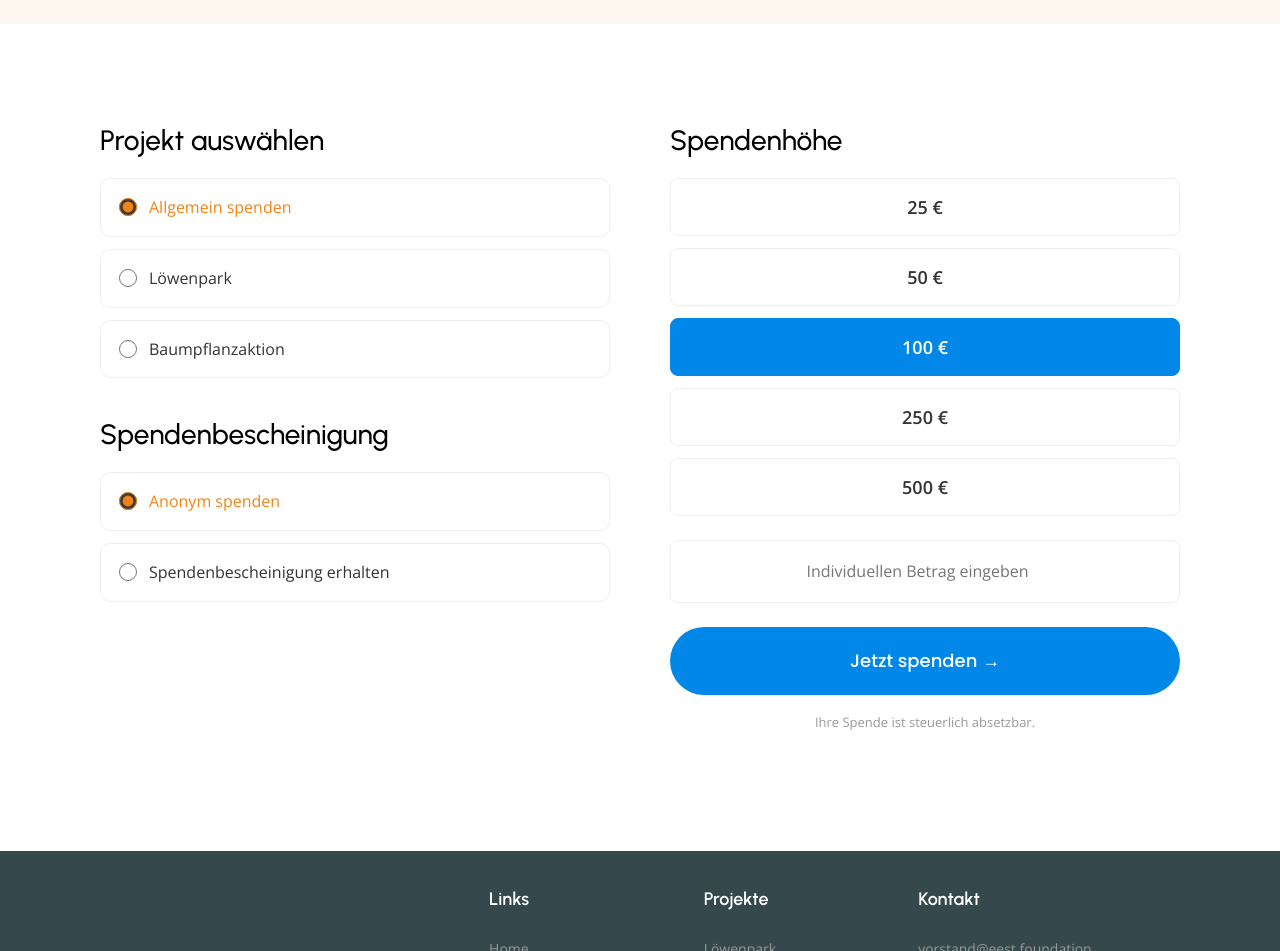
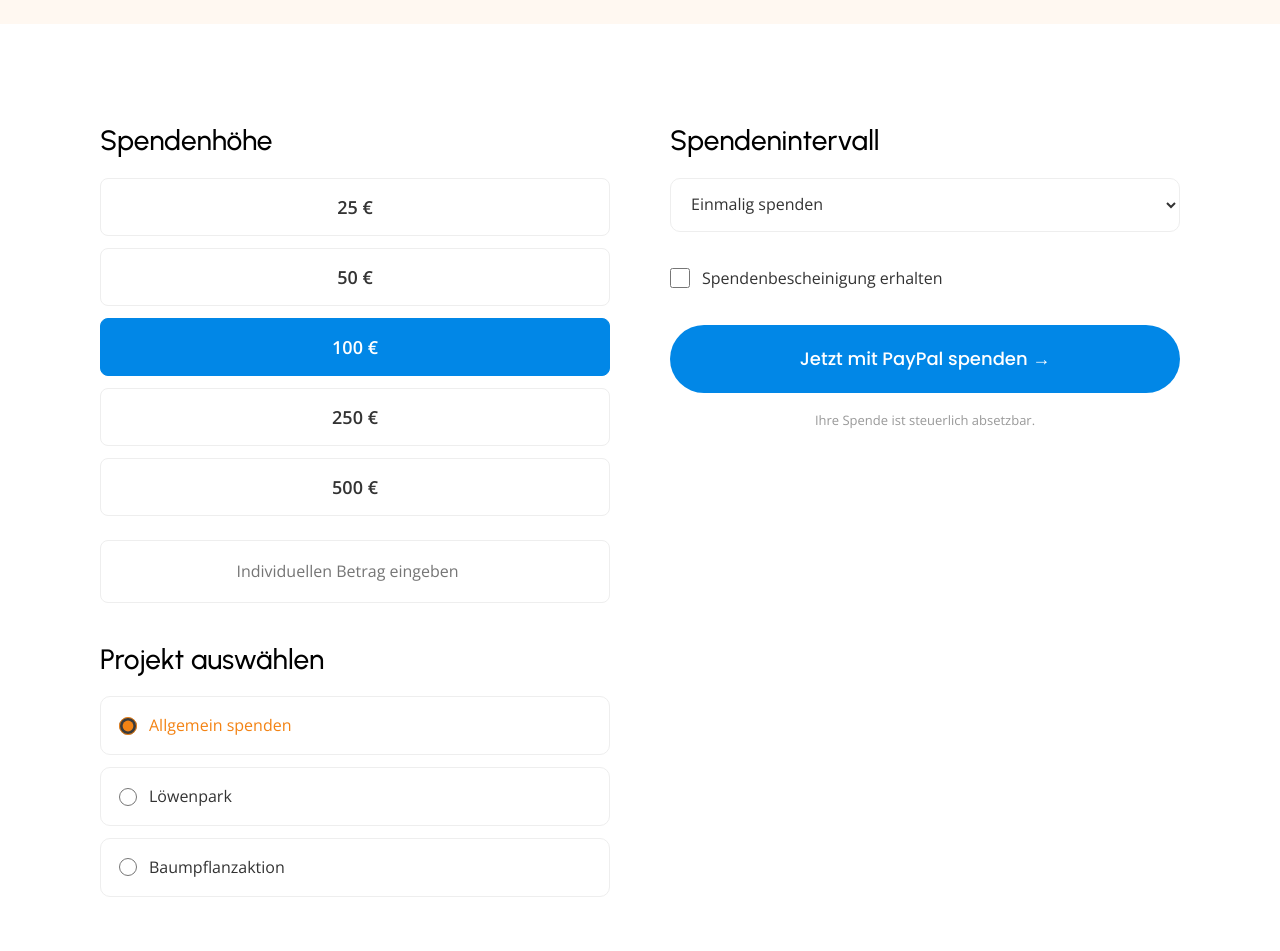
Before and after one commit to vorstand-eest/foundation, a plain HTML site: page spenden.html in a window 1280 px wide. Shown: the part 420-1371 px from the top of the page. Drawn offline with nearby package versions, Linux system fonts and the light colour scheme.

Commit message:
Spendenseite: swap columns, add interval select, checkbox for receipt
Left: Spendenhöhe (25-500 + custom) + Projektauswahl (radio buttons)
Right: Spendenintervall (einmalig/monatlich/jährlich select),
       Spendenbescheinigung (checkbox with accordion),
       "Jetzt mit PayPal spenden" button

Co-Authored-By: Claude Opus 4.6 (1M context) <noreply@anthropic.com>

```diff
--- a/spenden.html
+++ b/spenden.html
@@ -55,9 +55,23 @@
     <div class="container">
         <div class="two-col" style="gap: 60px; align-items: start;">
 
-            <!-- LEFT: Projektauswahl -->
+            <!-- LEFT: Spendenhöhe -->
             <div>
-                <h3 style="margin-bottom: 20px;">Projekt auswählen</h3>
+                <h3 style="margin-bottom: 20px;">Spendenhöhe</h3>
+
+                <div class="donation-amounts">
+                    <button class="donation-amount" data-amount="25">25 &euro;</button>
+                    <button class="donation-amount" data-amount="50">50 &euro;</button>
+                    <button class="donation-amount selected" data-amount="100">100 &euro;</button>
+                    <button class="donation-amount" data-amount="250">250 &euro;</button>
+                    <button class="donation-amount" data-amount="500">500 &euro;</button>
+                </div>
+
+                <div class="donation-custom">
+                    <input type="number" class="donation-custom-input" placeholder="Individuellen Betrag eingeben" min="1" style="border: none; text-align: center; width: 100%; font-size: 16px; font-family: var(--font-body); outline: none; color: var(--color-text-dark);">
+                </div>
+
+                <h3 style="margin-bottom: 20px; margin-top: 40px;">Projekt auswählen</h3>
                 <div class="donate-projects">
                     <label class="donate-radio">
                         <input type="radio" name="project" value="allgemein" checked>
@@ -72,17 +86,22 @@
                         <span>Baumpflanzaktion</span>
                     </label>
                 </div>
+            </div>
+
+            <!-- RIGHT: Intervall, Bescheinigung, Button -->
+            <div>
+                <h3 style="margin-bottom: 20px;">Spendenintervall</h3>
+                <select id="donate-interval" style="width: 100%; padding: 14px 16px; border: 1px solid var(--color-border); border-radius: 10px; font-size: 16px; font-family: var(--font-body); color: var(--color-text-dark); background: #fff; cursor: pointer; appearance: auto;">
+                    <option value="einmalig" selected>Einmalig spenden</option>
+                    <option value="monatlich">Monatlich spenden</option>
+                    <option value="jaehrlich">Jährlich spenden</option>
+                </select>
 
                 <!-- Spendenbescheinigung -->
-                <h3 style="margin-bottom: 20px; margin-top: 40px;">Spendenbescheinigung</h3>
-                <div class="donate-projects">
-                    <label class="donate-radio">
-                        <input type="radio" name="receipt" value="anonym" checked onchange="document.getElementById('receipt-details').style.display='none'">
-                        <span>Anonym spenden</span>
-                    </label>
-                    <label class="donate-radio">
-                        <input type="radio" name="receipt" value="bescheinigung" onchange="document.getElementById('receipt-details').style.display='block'">
-                        <span>Spendenbescheinigung erhalten</span>
+                <div style="margin-top: 32px;">
+                    <label style="display: flex; align-items: center; gap: 12px; cursor: pointer; font-size: 16px; font-weight: 500; color: var(--color-text-dark);">
+                        <input type="checkbox" id="receipt-check" style="width: 20px; height: 20px; accent-color: var(--color-orange); cursor: pointer;" onchange="document.getElementById('receipt-details').style.display = this.checked ? 'block' : 'none'">
+                        Spendenbescheinigung erhalten
                     </label>
                 </div>
 
@@ -100,25 +119,8 @@
                         <input type="email" id="donor-email" style="width: 100%; padding: 10px 14px; border: 1px solid var(--color-border); border-radius: 8px; font-size: 15px; font-family: var(--font-body);">
                     </div>
                 </div>
-            </div>
 
-            <!-- RIGHT: Spendenhöhe -->
-            <div>
-                <h3 style="margin-bottom: 20px;">Spendenhöhe</h3>
-
-                <div class="donation-amounts">
-                    <button class="donation-amount" data-amount="25">25 &euro;</button>
-                    <button class="donation-amount" data-amount="50">50 &euro;</button>
-                    <button class="donation-amount selected" data-amount="100">100 &euro;</button>
-                    <button class="donation-amount" data-amount="250">250 &euro;</button>
-                    <button class="donation-amount" data-amount="500">500 &euro;</button>
-                </div>
-
-                <div class="donation-custom">
-                    <input type="number" class="donation-custom-input" placeholder="Individuellen Betrag eingeben" min="1" style="border: none; text-align: center; width: 100%; font-size: 16px; font-family: var(--font-body); outline: none; color: var(--color-text-dark);">
-                </div>
-
-                <a href="#" id="paypal-donate-btn" class="btn btn-primary btn-donate">Jetzt spenden &rarr;</a>
+                <a href="#" id="paypal-donate-btn" class="btn btn-primary btn-donate" style="margin-top: 32px;">Jetzt mit PayPal spenden &rarr;</a>
 
                 <p style="margin-top: 16px; font-size: 13px; text-align: center; color: #999;">Ihre Spende ist steuerlich absetzbar.</p>
             </div>
@@ -204,10 +206,16 @@ document.getElementById('paypal-donate-btn').addEventListener('click', function(
         itemName += ' - ' + project.charAt(0).toUpperCase() + project.slice(1);
     }
 
+    // Get interval
+    var interval = document.getElementById('donate-interval').value;
+    if (interval !== 'einmalig') {
+        itemName += ' (' + interval + ')';
+    }
+
     // Get receipt info if requested
-    var receipt = document.querySelector('input[name="receipt"]:checked').value;
+    var receiptCheck = document.getElementById('receipt-check');
     var custom = '';
-    if (receipt === 'bescheinigung') {
+    if (receiptCheck && receiptCheck.checked) {
         var name = document.getElementById('donor-name').value;
         var address = document.getElementById('donor-address').value;
         var email = document.getElementById('donor-email').value;
```
